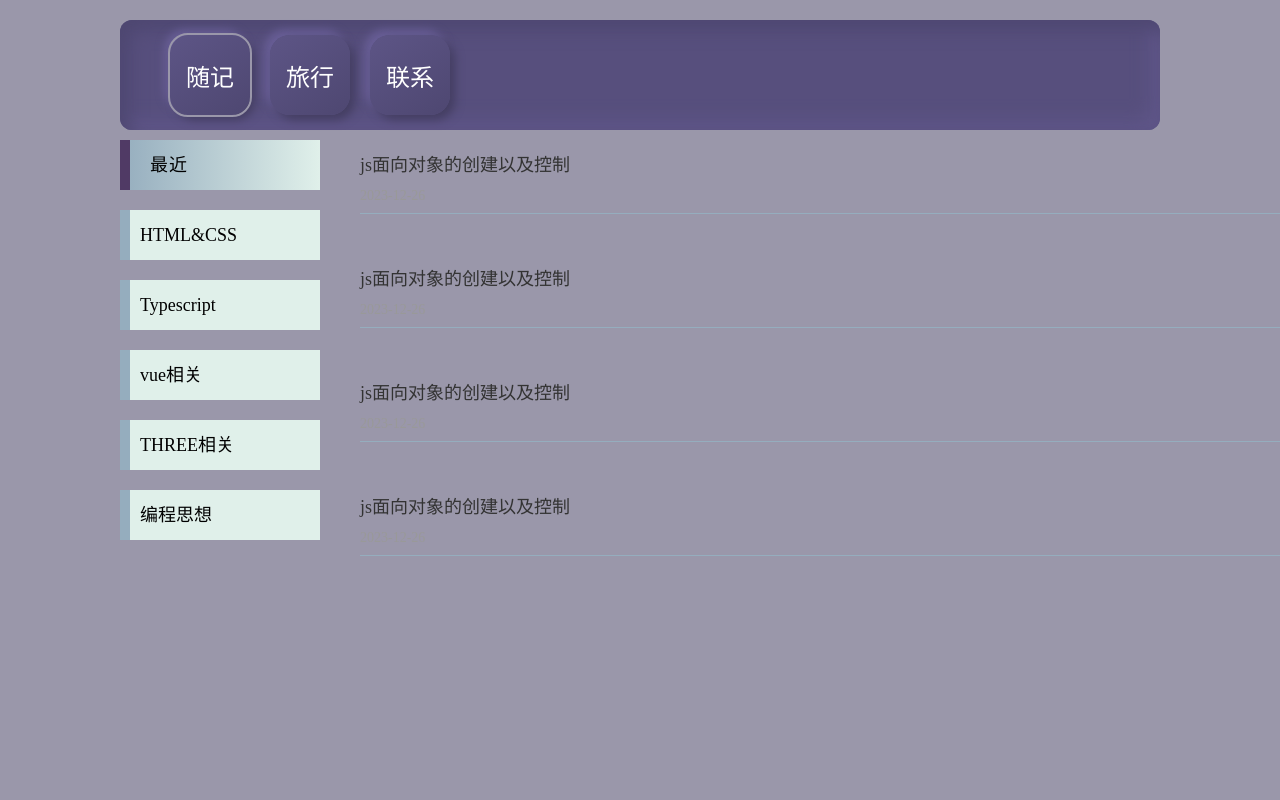
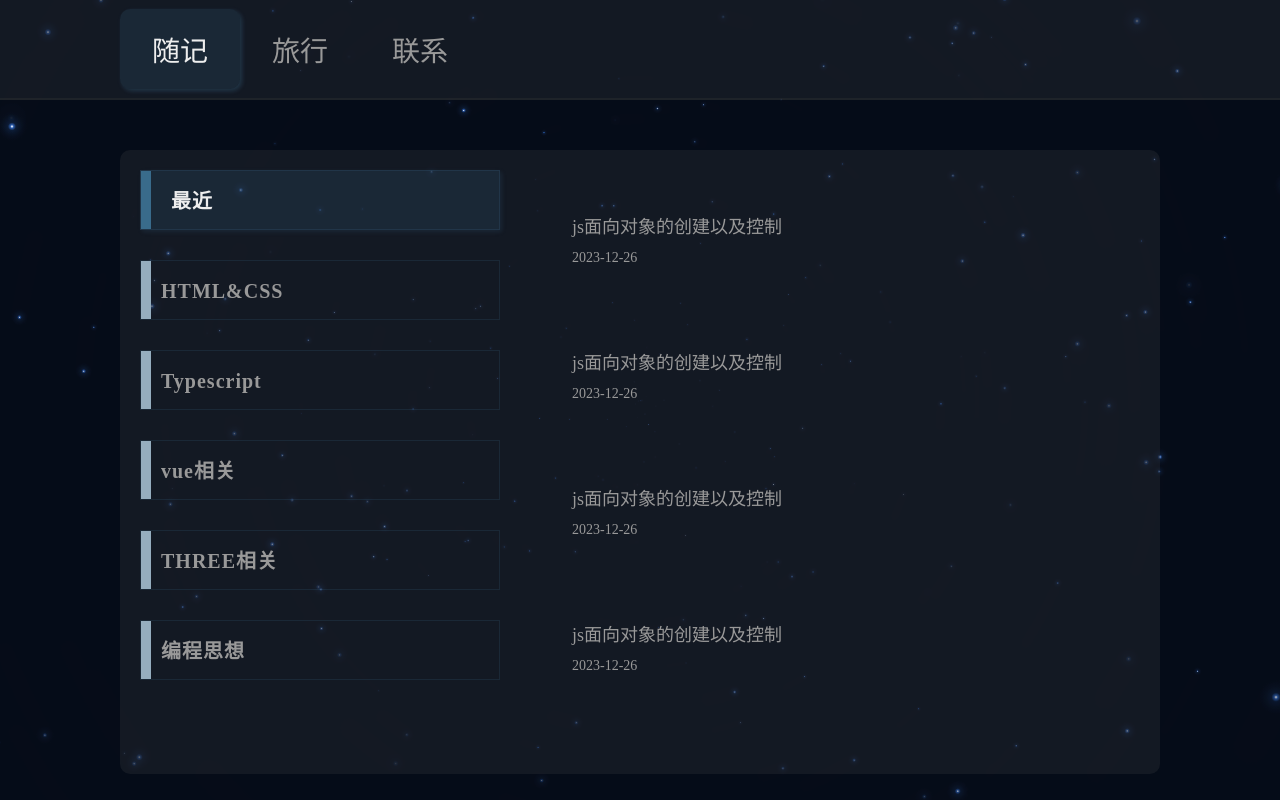
Before and after one commit to jiezinihao/fish, a Vue app: page / in a window 1280 px wide. Built offline with nearby package versions, Linux system fonts and the light colour scheme.

Commit message:
UI重制

```diff
--- a/src/App.vue
+++ b/src/App.vue
@@ -4,26 +4,37 @@ import home from './views/home/home.vue'
 </script>
 
 <template>
-    <home></home>
+  <home></home>
 </template>
 
 <style>
-*{
+:root {
+  --vt-c-black: #23272f;
+  --vt-c-black-pure: #000000;
+  --vt-c-black-soft: #242424;
+  --vt-c-black-mute: #2f2f2f;
+  --divider-black:rgba(84, 84, 84, .68);
+  --divider-light:rgba(60, 60, 60, .29);
+}
+
+* {
   margin: 0;
   padding: 0;
   box-sizing: border-box;
 }
-html{
+
+html {
   width: 100%;
   height: 100%;
 }
-body{
+
+body {
   width: 100%;
   height: 100%;
 
 }
-#app{
+
+#app {
   width: 100%;
   height: 100%;
-}
-</style>
+}</style>
--- a/src/components/notes.vue
+++ b/src/components/notes.vue
@@ -54,24 +54,33 @@
     width: 100%;
     // border: 5px solid #3c2a4d;
     border-radius: 10px;
-    padding: 20px 0;
-    height: 100%;
+    padding: 50px 0;
+    // height: 100%;
+    align-items: stretch;
 
     .notes_lab {
-        width: 200px;
+        width: 400px;
         flex-shrink: 0;
+        padding: 20px;
+        margin-left: 120px;
+        background: rgba($color: #23272f, $alpha: 0.5);
+        border-radius: 10px 0 0 10px;
 
         .notes_lab_item {
-            height: 50px;
+            height: 60px;
             width: 100%;
             padding: 0 10px 0 20px;
-            line-height: 50px;
+            line-height: 60px;
             position: relative;
-            margin-bottom: 20px;
-            font-size: 18px;
+            margin-bottom: 30px;
+            font-size: 20px;
             cursor: pointer;
-            background: linear-gradient(to right, #e0f0ea, #e0f0ea);
             transition: .2s ease;
+            // color: white;
+            font-weight: bold;
+            letter-spacing: 1px;
+            border: 1px solid rgba(88, 175, 223, .1);
+            color: #999;
 
             &::after {
                 content: "";
@@ -85,20 +94,24 @@
             &:hover {
                 padding-left: 30px;
                 letter-spacing: 1px;
-                background: linear-gradient(to right, #95adbe, #e0f0ea);
+                background: rgba(88, 175, 223, .1);
+                box-shadow: 2px 2px 5px rgba(88, 175, 223, .1);
+                color: #eee;
 
                 &::after {
-                    background: #503a65;
+                    background: rgba(88, 175, 223, .5);
                 }
             }
 
             &.notes_lab_item_active {
                 padding-left: 30px;
                 letter-spacing: 1px;
-                background: linear-gradient(to right, #95adbe, #e0f0ea);
+                background: rgba(88, 175, 223, .1);
+                box-shadow: 2px 2px 5px rgba(88, 175, 223, .1);
+                color: #eee;
 
                 &::after {
-                    background: #503a65;
+                    background: rgba(88, 175, 223, .5);
                 }
             }
         }
@@ -107,7 +120,10 @@
 
     .notes_body {
         flex: 1;
-        padding-left: 20px;
+        padding: 40px;
+        background: rgba($color: #23272f, $alpha: 0.5);
+        margin-right: 120px;
+        border-radius: 0 10px 10px 0;
 
         .notes_list {
             width: 100%;
@@ -118,12 +134,15 @@
                 margin-bottom: 40px;
                 position: relative;
                 cursor: pointer;
+                border: 2px solid rgba(88, 175, 223, 0);
+                border-bottom: none;
+                border-radius: 5px;
+                padding: 20px 10px;
 
                 p {
                     margin-bottom: 10px;
                     font-size: 18px;
-                    color: #333;
-
+                    color: #999;
                 }
 
                 time {
@@ -131,31 +150,35 @@
                     color: #999;
                 }
 
-                &::after {
+                // &::after {
+                //     content: "";
+                //     position: absolute;
+                //     bottom: 0;
+                //     left: 0;
+                //     height: 2px;
+                //     width: 100%;
+                //     background: #95adbe;
+                //     z-index: 1;
+                // }
+
+                &::before {
                     content: "";
                     position: absolute;
                     bottom: 0;
                     left: 0;
-                    height: 1px;
-                    width: 100%;
-                    background: #95adbe;
-                    z-index: 1;
-                }
-
-                &::before {
-                    content: "";
-
-                    position: absolute;
-                    bottom: 0;
-                    left: 0;
-                    height: 1px;
+                    height: 2px;
                     width: 0;
-                    background: #3c2a4d;
+                    background: rgba(88, 175, 223, 0.9);
                     z-index: 2;
                     transition: 0.5s ease-in;
                 }
 
                 &:hover {
+                    border: 2px solid rgba(88, 175, 223, .1);
+                    border-bottom: none;
+                    p{
+                        color: #eee;
+                    }
                     &::before {
                         width: 100%;
                     }
--- a/src/views/home/home.vue
+++ b/src/views/home/home.vue
@@ -4,8 +4,12 @@ import { ref, reactive, onMounted } from 'vue'
 import notes from "../../components/notes.vue"
 import travel from "../../components/travel.vue"
 import connect from "../../components/connect.vue"
+import initLoginBg from "./init"
+
+
 let currentTab = ref(1);
 let nav = ref<any>(null);
+
 //栏目信息
 const tabs = reactive([
   {
@@ -37,7 +41,8 @@ const listenerFont = () => {
   //获取手指初始坐标
   let startX = 0;
   let index = -1;//选中哪一个tabs，默认值为-1，表示未匹配到
-  let active = false;
+  let active = false;//鼠标是否按下
+
   div.addEventListener("mousedown", (e: any) => {
     active = true
     //获取手指初始坐标
@@ -63,9 +68,9 @@ const listenerFont = () => {
       tabs.forEach((item,i) => {
         if (index !== i && Math.abs(e.pageX - item.leftPosition - 120) < 90) {
           if (e.pageX - item.leftPosition - 120 < 0) {
-            item.leftPosition += 90
+            item.leftPosition += 60
           } else {
-            item.leftPosition -= 90
+            item.leftPosition -= 60
           }
         }
       })
@@ -75,12 +80,17 @@ const listenerFont = () => {
   });
 }
 onMounted(() => {
-  listenerFont()
+  // listenerFont()
+  initLoginBg()
+  window.onresize = ()=>{
+    initLoginBg()
+  }
 })
 
 </script>
 <template>
   <div class="home">
+    <canvas id="canvas"></canvas>
     <div class="home_nav" ref="nav">
       <div class="home_nav_item" :class="item.id == currentTab ? 'home_nav_item_active' : ''" v-for="(item) in tabs"
         @click="changeNav(item)" :style="'left:' + item.leftPosition + 'px'">
@@ -99,58 +109,49 @@ onMounted(() => {
 </template>
 
 <style scoped lang="scss">
+#canvas{
+  width: 100vw;
+  height: 100vh;
+  position: fixed;
+  left: 0;
+  top: 0;
+}
 .home {
   position: relative;
   height: 100%;
   width: 100%;
   overflow: hidden;
-  background: #9a97aa;
-
+  // background: var(--vt-c-black);
   .home_nav {
-    position: fixed;
-    top: 20px;
+    position: relative;
     z-index: 100;
-    width: calc(100% - 240px);
-    margin: 0 120px;
-    height: 110px;
-    padding-left: 120px;
-    padding: 10px 40px;
-    border-radius: 11px;
-    border-radius: 12px;
-    background: #574f7d;
-    box-shadow: inset 9px 9px 18px #4e4771,
-      inset -9px -9px 18px #60578a;
-
+    width: 100%;
+    height: 100px;
+    padding: 0 120px;
+    background: rgba($color:#23272f, $alpha: 0.5);
+    display: flex;
+    align-items: center;
+    border-bottom: 2px solid var(--divider-light);
     .home_nav_item {
       height: 80px;
-      color: white;
-      font-size: 24px;
-      width: 80px;
-      border-radius: 20px;
-      background: linear-gradient(145deg, #5d5586, #4e4771);
-      box-shadow: 5px 5px 10px #443e62,
-        -5px -5px 10px #6a6099;
+      color: #999;
+      font-size: 28px;
+      width: 120px;
+      border-radius: 10px;
       cursor: pointer;
-      transition: 0.3s ease-out;
-      position: absolute;
+      transition: 0.3s ease-in;
       top: 15px;
       display: flex;
       align-items: center;
       justify-content: center;
-
+      &.home_nav_item_active{
+        background: rgba(88,175,223,.1);
+        box-shadow: 2px 2px 5px rgba(88,175,223,.2);
+        color: #eee;
+      }
 
       &:hover {
         // text-shadow: 5px 5px 10px #333;
-      }
-
-      &.home_nav_item_active::after {
-        content: "";
-        width: 100%;
-        height: 100%;
-        position: absolute;
-        z-index: 100;
-        border: 2px solid #9a97aa;
-        border-radius: 20px;
       }
     }
   }
@@ -158,8 +159,6 @@ onMounted(() => {
   .body {
     width: 100%;
     height: 100%;
-    background: #9a97aa;
-    margin: 120px;
     position: relative;
   }
 }
--- /dev/null
+++ b/src/views/home/init.ts
@@ -0,0 +1,116 @@
+export default function initLoginBg(){
+    var windowWidth = document.documentElement.clientWidth || document.body.clientWidth;
+  var windowHeight = document.documentElement.clientHeight || document.body.clientHeight;
+  // var windowWidth = window.clientWidth;
+  // var windowHeight = window.clientHeight;
+  var canvas = document.getElementById('canvas') as HTMLCanvasElement,
+  ctx = canvas.getContext('2d') as CanvasRenderingContext2D,
+  w = canvas.width = windowWidth,
+  h = canvas.height = windowHeight,
+
+  hue = 217,
+  stars:IntStart[] = [],
+  count = 0,
+  maxStars = 400;//星星数量
+
+  var canvas2 = document.createElement('canvas') ,
+  ctx2 = canvas2.getContext('2d') as CanvasRenderingContext2D;
+  canvas2.width = 100;
+  canvas2.height = 100;
+  var half = canvas2.width / 2,
+  gradient2 = ctx2.createRadialGradient(half, half, 0, half, half, half);
+  gradient2.addColorStop(0.025, '#CCC');
+  gradient2.addColorStop(0.1, 'hsl(' + hue + ', 61%, 33%)');
+  gradient2.addColorStop(0.25, 'hsl(' + hue + ', 64%, 6%)');
+  gradient2.addColorStop(1, 'transparent');
+
+  ctx2.fillStyle = gradient2;
+  ctx2.beginPath();
+  ctx2.arc(half, half, half, 0, Math.PI * 2);
+  ctx2.fill();
+
+  // End cache
+
+  function random(min:number, max=0) {
+  if (arguments.length < 2) {
+    max = min;
+    min = 0;
+  }
+
+  if (min > max) {
+    var hold = max;
+    max = min;
+    min = hold;
+  }
+
+  return Math.floor(Math.random() * (max - min + 1)) + min;
+  }
+
+  function maxOrbit(x:number, y:number) {
+  var max = Math.max(x, y),
+    diameter = Math.round(Math.sqrt(max * max + max * max));
+  return diameter / 2;
+  //星星移动范围，值越大范围越小，
+  }
+  interface IntStart{
+  orbitRadius:number;
+  radius:number;
+  orbitX:number;
+  orbitY:number
+  timePassed:number;
+  speed:number;
+  alpha:number;
+  draw:()=>void;
+  }
+  var Star = function(this: IntStart) {
+
+  this.orbitRadius = random(maxOrbit(w, h));
+  this.radius = random(60, this.orbitRadius) / 18;
+  //星星大小
+  this.orbitX = w / 2;
+  this.orbitY = h / 2;
+  this.timePassed = random(0, maxStars);
+  this.speed = random(this.orbitRadius) / 800000;
+  //星星移动速度
+  this.alpha = random(2, 50) / 30;
+
+  count++;
+  stars[count] = this;
+  }
+
+  Star.prototype.draw = function() {
+  var x = Math.sin(this.timePassed) * this.orbitRadius + this.orbitX,
+    y = Math.cos(this.timePassed) * this.orbitRadius + this.orbitY,
+    twinkle = random(10);
+
+  if (twinkle === 1 && this.alpha > 0) {
+    this.alpha -= 0.05;
+  } else if (twinkle === 2 && this.alpha < 1) {
+    this.alpha += 0.05;
+  }
+
+  ctx.globalAlpha = this.alpha;
+  ctx.drawImage(canvas2, x - this.radius / 2, y - this.radius / 2, this.radius, this.radius);
+  this.timePassed += this.speed;
+  }
+
+  for (var i = 0; i < maxStars; i++) {
+  new Star.prototype.constructor();
+  }
+
+  function animation() {
+  ctx.globalCompositeOperation = 'source-over';
+  ctx.globalAlpha = 0.9; //尾巴
+  ctx.fillStyle = 'hsla(' + hue + ', 64%, 6%, 2)';
+  ctx.fillRect(0, 0, w, h)
+
+  ctx.globalCompositeOperation = 'lighter';
+  for (var i = 1, l = stars.length; i < l; i++) {
+    stars[i].draw();
+  };
+
+  window.requestAnimationFrame(animation);
+  }
+
+  animation();
+  }
```
Also changed, not shown: src/components/connect.vue (+51 -18 lines), src/components/travel.vue (+3 -4 lines), src/interface.ts (+17 -0 lines), 1 other file (tests, documents, lock files or other folders).
